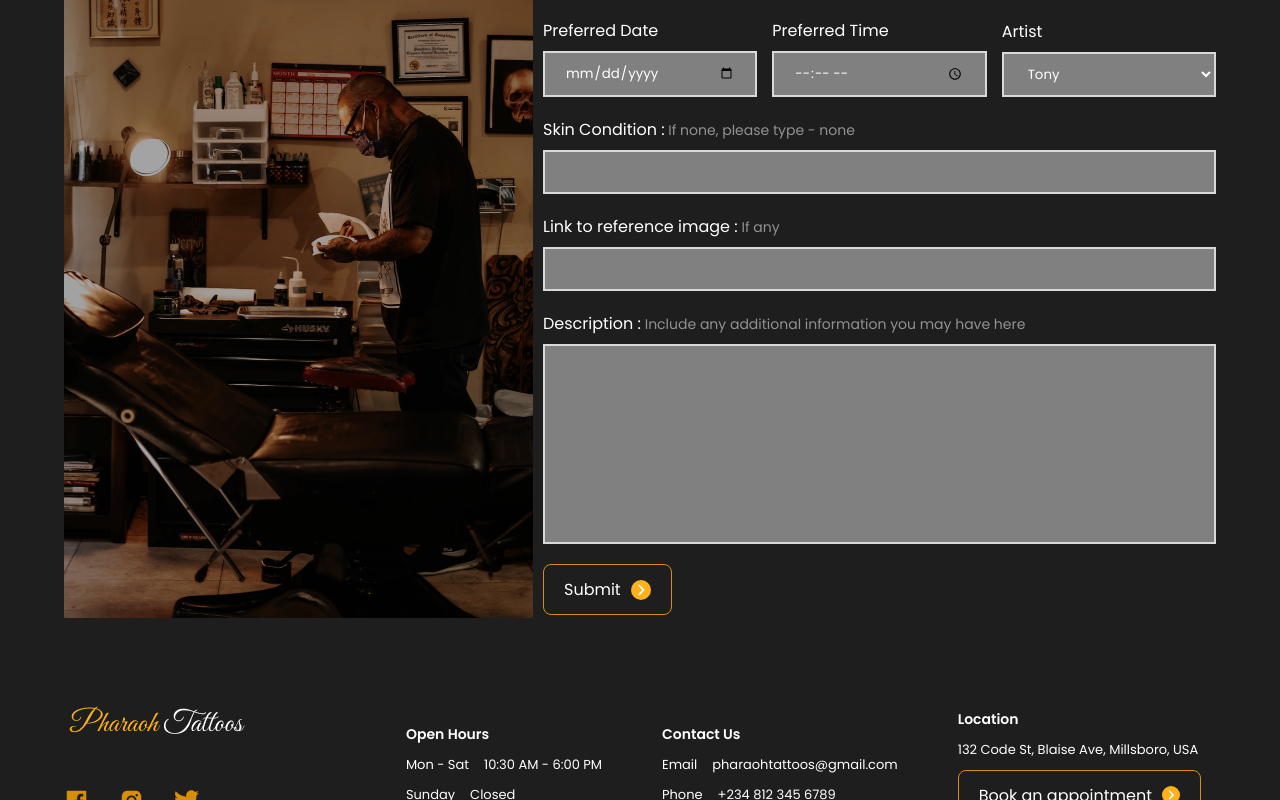
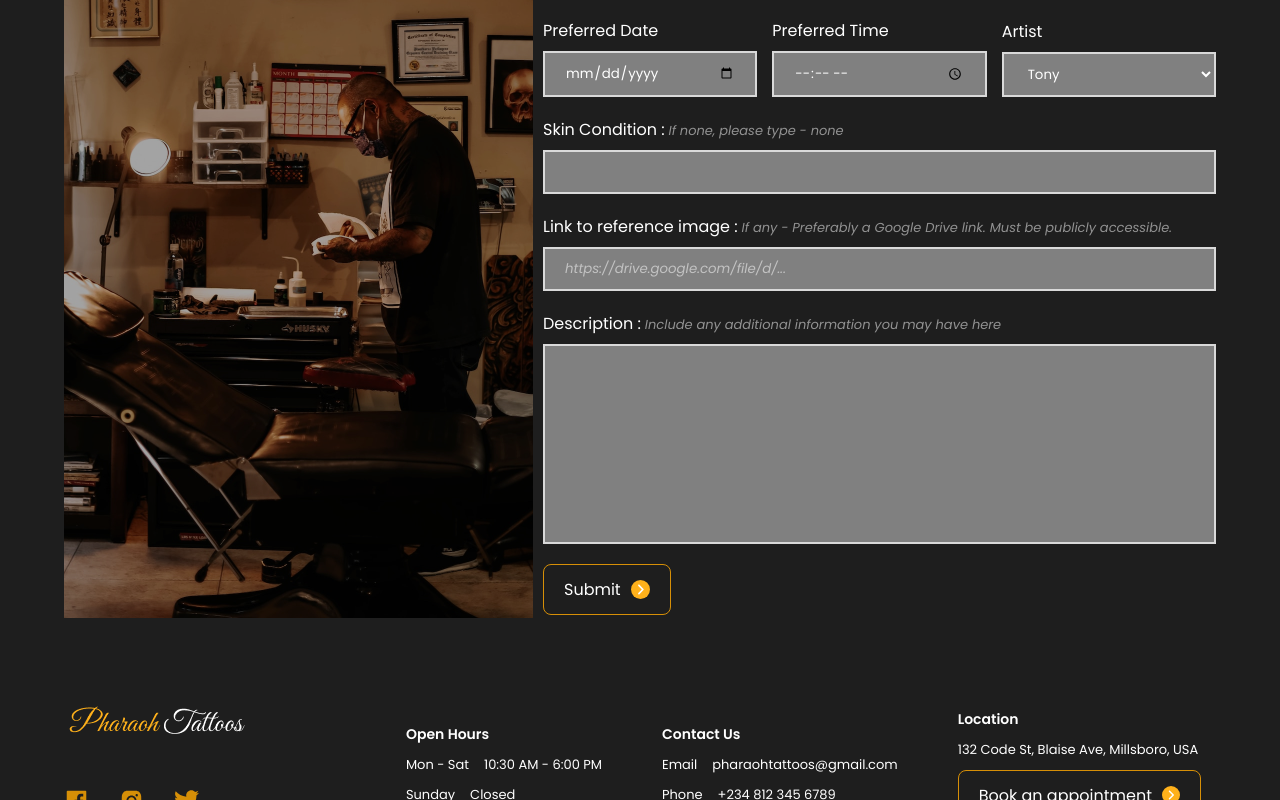
Before and after one commit to theblaisecode/Pharaoh-Tattoos, a React (Vite) app: page /Pharaoh-Tattoos/appointment in a window 1280 px wide. Shown: the part 757-1557 px from the top of the page. Built offline with nearby package versions, Linux system fonts and the light colour scheme.

Commit message:
first commit

```diff
--- a/src/components/ContactForm/ContactForm.jsx
+++ b/src/components/ContactForm/ContactForm.jsx
@@ -21,28 +21,11 @@ function ContactForm({ sectionHead, sectionDescription }) {
       )
       .then(
         (result) => {
-          toast.success("Email sent!", {
-            hideProgressBar: false,
-            closeOnClick: true,
-            pauseOnHover: true,
-            draggable: true,
-            progress: undefined,
-            theme: "colored",
-            transition: Bounce,
-          });
+          toast.success("Email sent!", {});
           e.target.reset();
         },
         (error) => {
-          console.error("Error sending email:", error.text); // Log the error
-          toast.error("Failed to send email. Please try again.", {
-            hideProgressBar: false,
-            closeOnClick: true,
-            pauseOnHover: true,
-            draggable: true,
-            progress: undefined,
-            theme: "colored",
-            transition: Bounce,
-          });
+          toast.error("Failed to send email. Please try again.", {});
         }
       );
   };
--- a/src/main.jsx
+++ b/src/main.jsx
@@ -10,7 +10,7 @@ import "./style.css";
 
 createRoot(document.getElementById("root")).render(
   <GlobalContext>
-    <ToastContainer position="top-right" autoClose={2000} />
+    <ToastContainer position="top-right" autoClose={2000} theme="colored" />
     <App />
   </GlobalContext>
 );
--- a/src/pages/Appointment/Appointment.jsx
+++ b/src/pages/Appointment/Appointment.jsx
@@ -17,40 +17,20 @@ function Appointment({ appointmentType, setAppointmentType }) {
 
     emailjs
       .sendForm(
-        "service_eqa2bwo", // Your EmailJS service ID
-        "template_appointment", // Your new EmailJS appointment template ID
+        "service_eqa2bwo",
+        "template_mbvrxcj",
         e.target,
-        "ykYQxpSvmEm_6kHaM" // Your EmailJS user ID
+        "ykYQxpSvmEm_6kHaM"
       )
       .then(
         (result) => {
-          toast.success("Appointment request sent!", {
-            position: "top-right",
-            autoClose: 5000,
-            hideProgressBar: false,
-            closeOnClick: true,
-            pauseOnHover: true,
-            draggable: true,
-            progress: undefined,
-            theme: "colored",
-          });
+          toast.success("Appointment request sent!", {});
+          e.target.reset();
         },
         (error) => {
-          console.error("Error sending appointment email:", error.text);
-          toast.error("Failed to send appointment request. Please try again.", {
-            position: "top-right",
-            autoClose: 5000,
-            hideProgressBar: false,
-            closeOnClick: true,
-            pauseOnHover: true,
-            draggable: true,
-            progress: undefined,
-            theme: "colored",
-          });
+          toast.error("Appointment failed. Please try again.", {});
         }
       );
-
-    e.target.reset();
   };
 
   return (
@@ -200,9 +180,19 @@ function Appointment({ appointmentType, setAppointmentType }) {
                   <div className="clientDetails">
                     <div className="reference">
                       <label htmlFor="reference">
-                        Link to reference image :<span> If any</span>
+                        Link to reference image :
+                        <span>
+                          {" "}
+                          If any - Preferably a Google Drive link. Must be
+                          publicly accessible.
+                        </span>
                       </label>
-                      <input type="text" name="reference" id="reference" />
+                      <input
+                        type="text"
+                        name="reference"
+                        id="reference"
+                        placeholder="https://drive.google.com/file/d/..."
+                      />
                     </div>
                   </div>
 
--- a/src/pages/Appointment/AppointmentWrapper.js
+++ b/src/pages/Appointment/AppointmentWrapper.js
@@ -105,7 +105,13 @@ const AppointmentWrapper = styled.div`
 
   .appointmentContent .contentBottom span {
     color: var(--textGrey);
-    font-size: 1.4rem;
+    font-size: 1.3rem;
+    font-style: italic;
+  }
+
+  .appointmentContent .contentBottom input::placeholder {
+    font-style: italic;
+    color: #ffffff85;
   }
 
   .appointmentContent .contentBottom textarea {
```
